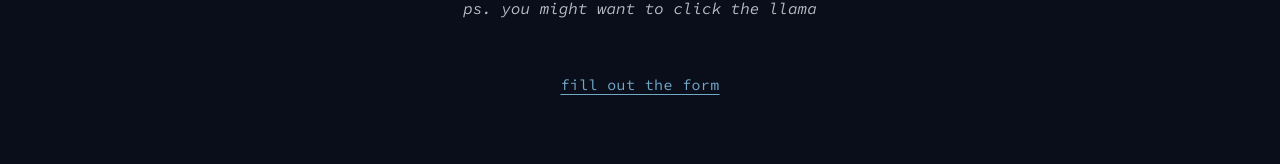
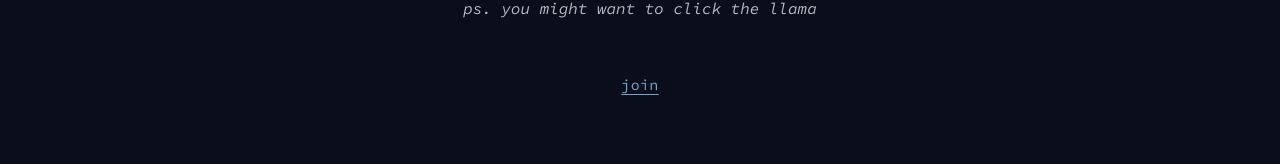
Before and after one commit to EternalRecursion121/idealists-site, a SvelteKit app: page /join in a window 1280 px wide. Shown: the part 761-925 px from the top of the page. Built offline with nearby package versions, Linux system fonts and the light colour scheme.

Commit message:
change 'fill out the form' to 'join'

```diff
--- a/src/routes/join/+page.svelte
+++ b/src/routes/join/+page.svelte
@@ -171,7 +171,7 @@ we are a collective. this literally means we are made up of people. you there, i
 			rel="noopener"
 			class="cta-button"
 		>
-			fill out the form
+			join
 		</a>
 	</div>
 
```
